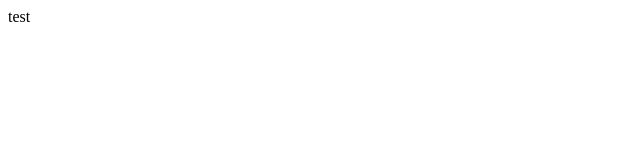
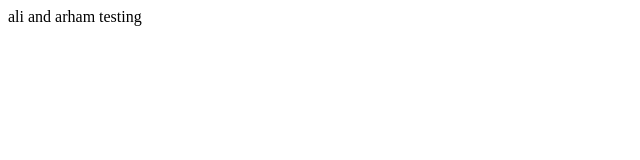
Before and after one commit to MuhammadAbubakarAwann/e-Commerce, a Next.js app: page /test in a window 1280 px wide. Shown: the top 160 px of the page, without its empty margins (0-640 px from the left). Built offline with nearby package versions, Linux system fonts and the light colour scheme.

Commit message:
testing 4

```diff
--- a/pages/test.js
+++ b/pages/test.js
@@ -2,7 +2,7 @@ import React from 'react'
 
 const test = () => {
   return (
-    <div>test</div>
+    <div>ali and arham testing</div>
   )
 }
 
```
